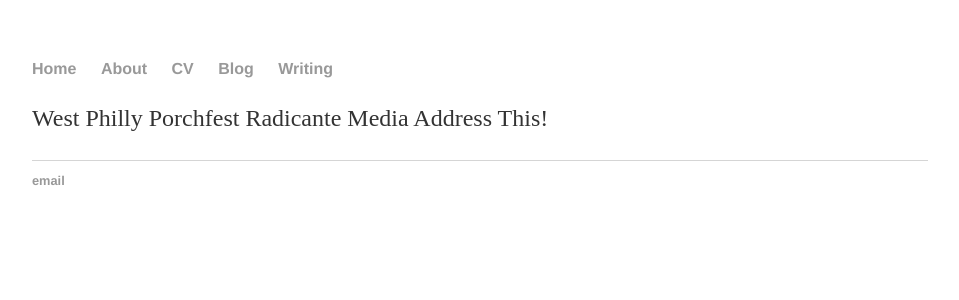
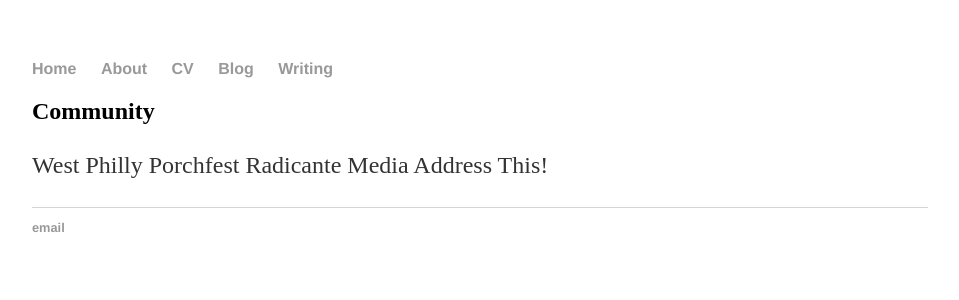
Before and after one commit to chmatie925/chmatie925.github.io, a Jekyll site: the page built from community.md, in a window 1280 px wide. Shown: the top 300 px of the page, without its empty margins (160-1119 px from the left). Built offline with Jekyll 4.4.1, drawn with Linux system fonts in a browser that asks for light colours; our own code applies the rules of GitHub Pages for plain Markdown files.

Commit message:
Update community.md

```diff
--- a/community.md
+++ b/community.md
@@ -1,3 +1,5 @@
+## Community
+
 West Philly Porchfest
 Radicante Media
 Address This!
```
